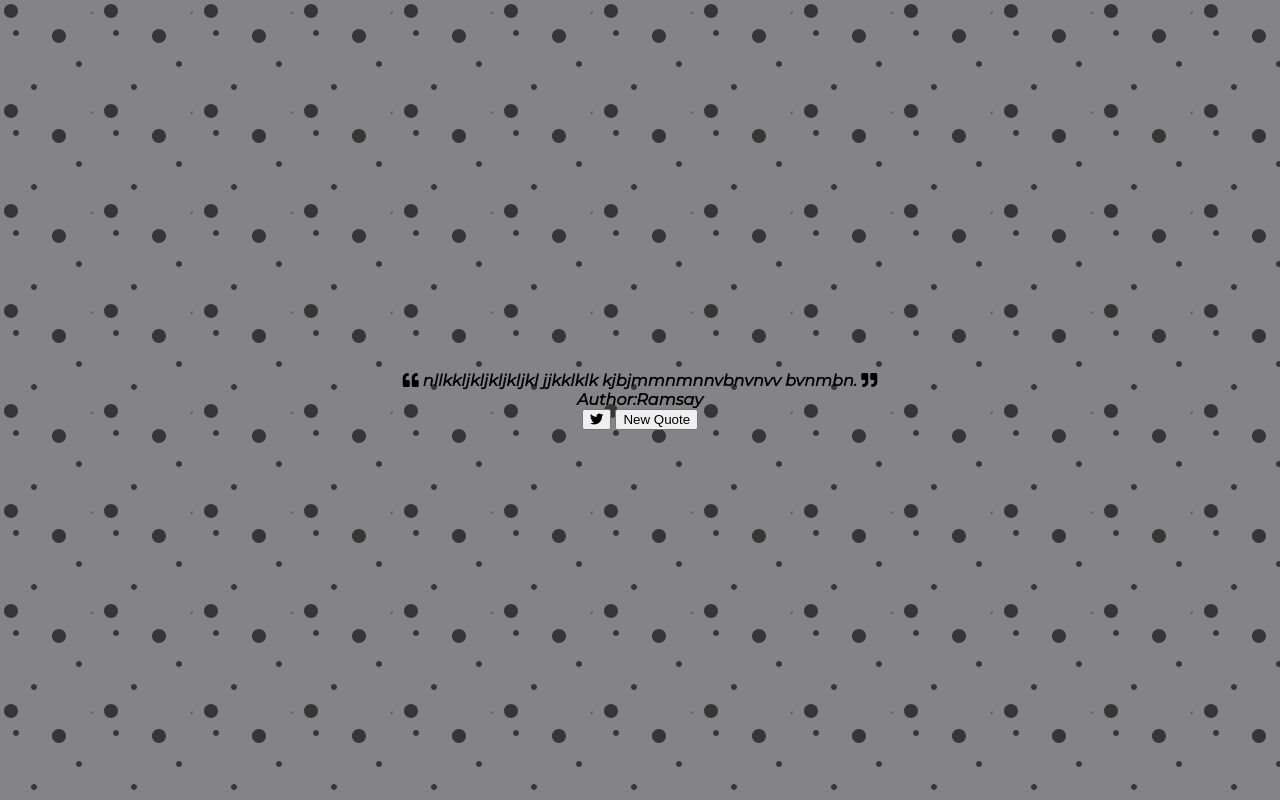
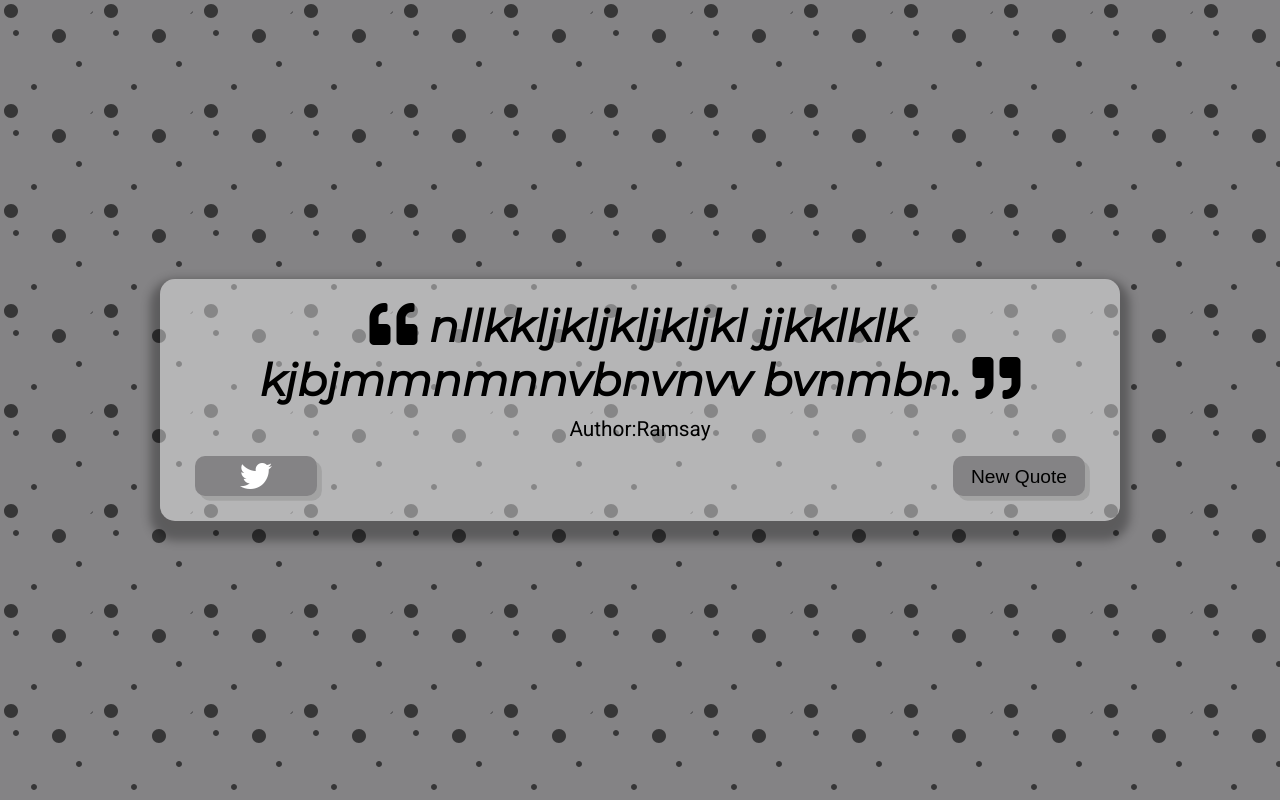
Before and after one commit to bhanu-kiran0183/quote-generator, a plain HTML site: page index.html in a window 1280 px wide. Drawn offline with Linux system fonts and the light colour scheme.

Commit message:
css styling complete

```diff
--- a/style.css
+++ b/style.css
@@ -1,4 +1,5 @@
 @import url("https://fonts.googleapis.com/css2?family=Montserrat:ital@1&display=swap");
+@import url("https://fonts.googleapis.com/css2?family=Roboto&display=swap");
 
 html {
   box-sizing: border-box;
@@ -15,5 +16,85 @@ body {
   text-align: center;
   display: flex;
   align-items: center /*places items in centre vertically*/;
-  justify-content: center;
+  justify-content: center; /*places items in centre horizontally*/
 }
+
+.quote-container {
+  width: auto;
+  max-width: 900px; /*if the quote is big it will wrap the content to the next line*/
+  /*color: #848385;*/
+  background-color: rgba(255, 255, 255, 0.4);
+  padding: 20px 30px;
+  border-radius: 15px;
+  box-shadow: 0 10px 10px 10px rgba(0, 0, 0, 0.3);
+}
+.quote-text {
+  font-size: 2.75rem; /*we use rem for consistent and responsive design*/
+}
+.long-quote {
+  font-size: 2rem;
+}
+.fa-quote-left,
+.fa-quote-right {
+  font-size: 3rem;
+}
+#quote-author {
+  padding: 10px;
+  font-size: 1.3rem;
+  font-family: Roboto, sans-serif;
+  font-weight: 400; /*all the other text has font weight of 700*/
+}
+.button-container {
+  font-size: 10px;
+  padding: 5px;
+  display: flex;
+  justify-content: space-between;
+}
+.fa-twitter {
+  font-size: 2rem;
+}
+.twitter-button {
+  color: white;
+  background-color: #848385;
+  border-radius: 10px;
+  padding: 0px 45px;
+  font-size: 1.2rem;
+  cursor: pointer;
+  height: 2.5rem;
+  border: none;
+  outline: none;
+  box-shadow: 0.3rem 0.3rem rgba(121, 121, 121, 0.3);
+}
+.twitter-button:hover {
+  color: #0d7ac2b2;
+}
+.new-quote {
+  background-color: #848385;
+  border-radius: 10px;
+  padding: 10px 18px;
+  font-size: 1.2rem;
+  cursor: pointer;
+  height: 2.5rem;
+  border: none;
+  box-shadow: 0.3rem 0.3rem rgba(121, 121, 121, 0.3);
+}
+.new-quote:hover,
+.twitter-button:hover {
+  filter: brightness(110%);
+}
+.new-quote:active,
+.twitter-button:active {
+  transform: translate(0, 0.3rem);
+  box-shadow: 0 0.1rem rgba(255, 255, 255, 0.65);
+}
+
+/*Media Query for screen visibility in mobile device with less than 1000px of width*/
+
+@media screen and (max-width: 1000px) {
+  .quote-container {
+    margin: auto 15px;
+  }
+  .quote-text {
+    font-size: 1.3rem;
+  }
+}
```
